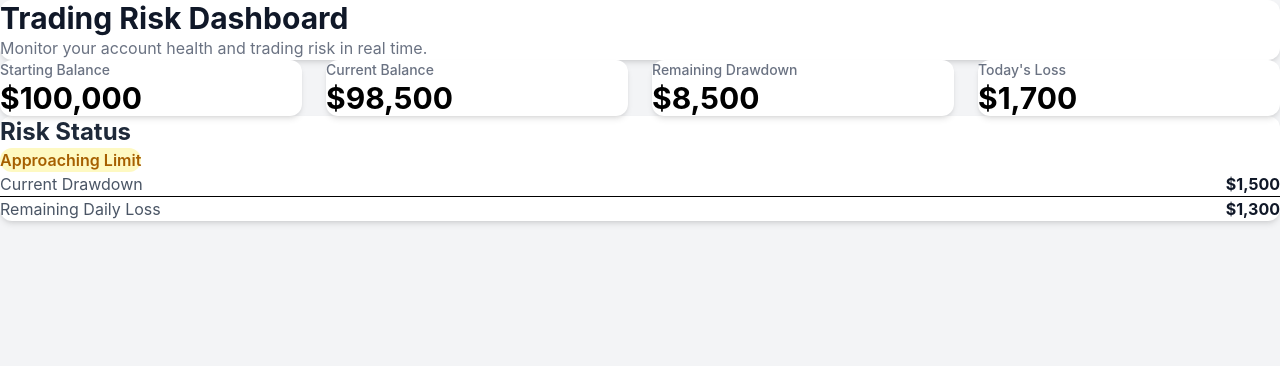
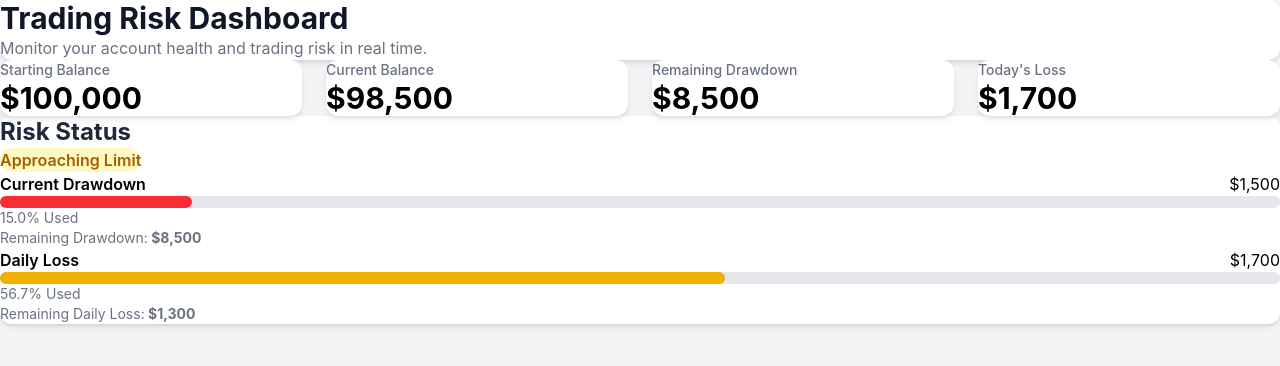
Before and after one commit to nehau072/Trading-risk-dashboard, a React (Vite) app: page / in a window 1280 px wide. Shown: the top 366 px of the page. Built offline with nearby package versions, Linux system fonts and the light colour scheme.

Commit message:
Add drawdown and daily loss progress vars

```diff
--- a/src/App.jsx
+++ b/src/App.jsx
@@ -1,6 +1,7 @@
 import Header from "./components/common/Header";
 import SummaryCard from "./components/common/SummaryCard";
 import StatusBadge from "./components/common/StatusBadge";
+import ProgressBar from "./components/common/ProgressBar";
 
 import account from "./data/account";
 import trades from "./data/trades";
@@ -15,13 +16,13 @@ import {
 } from "./utils/calculations";
 
 function App() {
-  // Calculate current balance
+  // Current Balance
   const currentBalance = getCurrentBalance(
     account.startingBalance,
     trades
   );
 
-  // Calculate drawdown
+  // Drawdown
   const currentDrawdown = getCurrentDrawdown(
     account.startingBalance,
     currentBalance
@@ -32,17 +33,20 @@ function App() {
     currentDrawdown
   );
 
-  // Today's loss
+  // Today's Loss
   const today = "2026-08-03";
 
-  const dailyLoss = getDailyLoss(trades, today);
+  const dailyLoss = getDailyLoss(
+    trades,
+    today
+  );
 
   const remainingDailyLoss = getRemainingDailyLoss(
     account.dailyLossLimit,
     dailyLoss
   );
 
-  // Risk status
+  // Risk Status
   const riskStatus = getRiskStatus(
     remainingDrawdown,
     remainingDailyLoss
@@ -82,32 +86,78 @@ function App() {
       {/* Risk Status */}
       <div className="bg-white rounded-xl shadow-md mt-8 p-6">
 
-        <h2 className="text-2xl font-bold text-gray-800 mb-4">
+        <h2 className="text-2xl font-bold text-gray-800">
           Risk Status
         </h2>
 
+        <div className="mt-4">
           <StatusBadge status={riskStatus} />
+        </div>
 
-        <div className="mt-6 space-y-4">
+        <div className="mt-8 space-y-8">
 
-          <div className="flex justify-between border-b pb-3">
-            <span className="text-gray-600">
+          {/* Drawdown */}
+
+          <div>
+
+            <div className="flex justify-between mb-2">
+
+              <span className="font-semibold">
                 Current Drawdown
               </span>
 
-            <span className="font-bold text-gray-900">
+              <span>
                 ${currentDrawdown.toLocaleString()}
               </span>
+
             </div>
 
-          <div className="flex justify-between">
-            <span className="text-gray-600">
-              Remaining Daily Loss
+            <ProgressBar
+              value={currentDrawdown}
+              maxValue={account.maxDrawdown}
+              color="bg-red-500"
+            />
+
+            <p className="text-sm text-gray-500 mt-2">
+              Remaining Drawdown:
+              <strong>
+                {" "}
+                ${remainingDrawdown.toLocaleString()}
+              </strong>
+            </p>
+
+          </div>
+
+          {/* Daily Loss */}
+
+          <div>
+
+            <div className="flex justify-between mb-2">
+
+              <span className="font-semibold">
+                Daily Loss
               </span>
 
-            <span className="font-bold text-gray-900">
+              <span>
+                ${dailyLoss.toLocaleString()}
+              </span>
+
+            </div>
+
+            <ProgressBar
+              value={dailyLoss}
+              maxValue={account.dailyLossLimit}
+              color="bg-yellow-500"
+            />
+
+            <p className="text-sm text-gray-500 mt-2">
+              Remaining Daily Loss:
+              <strong>
+                {" "}
                 ${remainingDailyLoss.toLocaleString()}
-            </span>
+              </strong>
+            </p>
+
           </div>
 
         </div>
--- /dev/null
+++ b/src/components/common/ProgressBar.jsx
@@ -0,0 +1,20 @@
+function ProgressBar({ value, maxValue, color = "bg-blue-500" }) {
+  const percentage = Math.min((value / maxValue) * 100, 100);
+
+  return (
+    <div>
+      <div className="w-full bg-gray-200 rounded-full h-3">
+        <div
+          className={`${color} h-3 rounded-full transition-all duration-500`}
+          style={{ width: `${percentage}%` }}
+        ></div>
+      </div>
+
+      <p className="text-sm text-gray-500 mt-2">
+        {percentage.toFixed(1)}% Used
+      </p>
+    </div>
+  );
+}
+
+export default ProgressBar;
```
Lines whose indentation alone changed are shown as unchanged.
